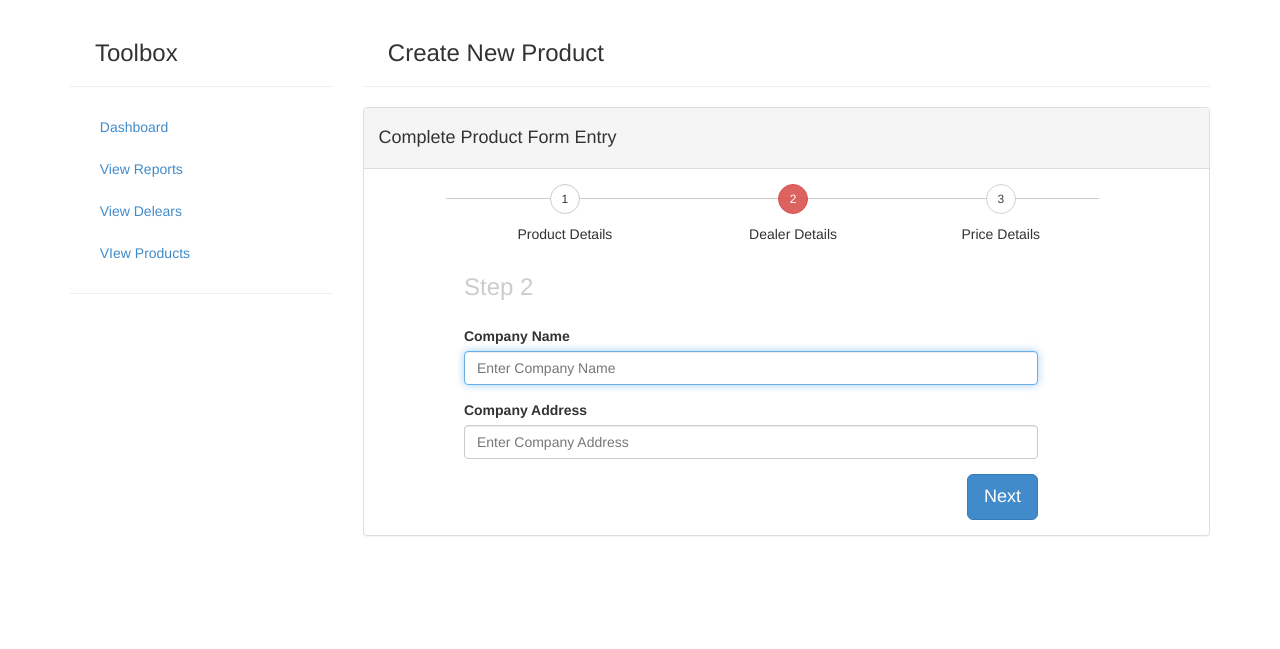
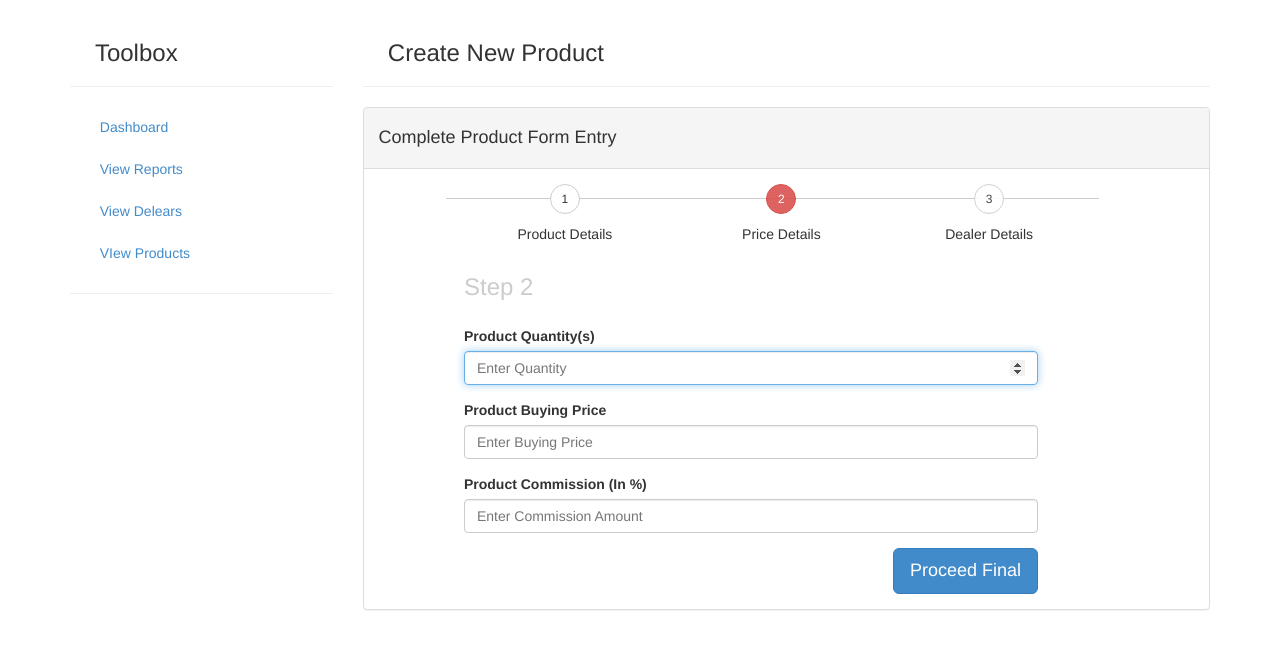
Before and after one commit to sagar767/inventory, a PHP site: page /sites/new-product in a window 1280 px wide, after a click that opens the changed part. Shown: the part 51-700 px from the top of the page. Run offline with PHP 8.4, Linux system fonts and the light colour scheme; the visitor is signed in with stand-in values (Sample User, id 1); data that the repository does not hold is empty; a stand-in replaces the project's code that opens the database connection; some web fonts are replaced.

Commit message:
Product page finalize

```diff
--- a/sites/ajax/ajaxDealerRegistration.php
+++ b/sites/ajax/ajaxDealerRegistration.php
@@ -1,6 +1,6 @@
 <?php
 include ("../../configure/connection.php");
-session_start();
+//session_start();
 if (isset($_POST['companyName']) && isset($_POST['dealerName']) && isset($_POST['dealerPhone']) && isset($_POST['dealerEmail'])) {
 	$companyName = mysqli_real_escape_string($db, $_POST['companyName']);
 	$dealerName = mysqli_real_escape_string($db, $_POST['dealerName']);
--- /dev/null
+++ b/sites/db-fetch/query.php
@@ -0,0 +1,5 @@
+<?php
+include ("../configure/connection.php");
+//FOr Dealer Information fetch in Product Registration
+$queryDealerName = mysqli_query($db,"SELECT name FROM dealer ORDER BY id DESC");
+?>
--- a/sites/new-product.php
+++ b/sites/new-product.php
@@ -1,6 +1,7 @@
 <?php $title = "Product Registration";
 require_once ("layout/header.php");
 require_once ("layout/primary-nav.php");
+include "db-fetch/query.php"
 ?>
 
 <div class="container">
@@ -37,13 +38,13 @@ require_once ("layout/primary-nav.php");
 									<div class="stepwizard-step">
 										<a href="#step-2" type="button" class="btn btn-default btn-circle" disabled="disabled">2</a>
 										<p>
-											Dealer Details
+											Price Details
 										</p>
 									</div>
 									<div class="stepwizard-step">
 										<a href="#step-3" type="button" class="btn btn-default btn-circle" disabled="disabled">3</a>
 										<p>
-											Price Details
+											Dealer Details
 										</p>
 									</div>
 								</div>
@@ -81,7 +82,7 @@ require_once ("layout/primary-nav.php");
 												</div>
 											</div>
 											<button class="btn btn-primary nextBtn btn-lg pull-right" type="button" >
-												Next
+												Proceed Next
 											</button>
 										</div>
 									</div>
@@ -91,15 +92,19 @@ require_once ("layout/primary-nav.php");
 										<div class="col-md-12">
 											<h3> Step 2</h3>
 											<div class="form-group">
-												<label class="control-label">Company Name</label>
-												<input maxlength="200" type="text" required="required" class="form-control" placeholder="Enter Company Name" />
+												<label class="control-label">Product Quantity(s)</label>
+												<input maxlength="200" type="number" required="required" class="form-control" placeholder="Enter Quantity" />
 											</div>
 											<div class="form-group">
-												<label class="control-label">Company Address</label>
-												<input maxlength="200" type="text" required="required" class="form-control" placeholder="Enter Company Address"  />
+												<label class="control-label">Product Buying Price</label>
+												<input maxlength="200" type="number" required="required" class="form-control" placeholder="Enter Buying Price" />
+											</div>
+											<div class="form-group">
+												<label class="control-label">Product Commission (In %)</label>
+												<input maxlength="200" type="number" required="required" class="form-control" placeholder="Enter Commission Amount"  />
 											</div>
 											<button class="btn btn-primary nextBtn btn-lg pull-right" type="button" >
-												Next
+												Proceed Final
 											</button>
 										</div>
 									</div>
@@ -109,15 +114,17 @@ require_once ("layout/primary-nav.php");
 										<div class="col-md-12">
 											<h3> Step 3</h3>
 											<div class="form-group">
-												<label class="control-label">Company Name</label>
-												<input maxlength="200" type="text" required="required" class="form-control" placeholder="Enter Company Name" />
+												<label class="control-label">Select Dealer</label>
+												<select class="form-control" name="DealerName" id="dealerName">
+													<?php
+													while ($row = mysqli_fetch_array($queryDealerName, MYSQLI_ASSOC)) {
+														echo "<option value='" . $row['name'] . "'>".$row['name']."</option>";
+													}
+													?>
+												</select>
 											</div>
-											<div class="form-group">
-												<label class="control-label">Company Address</label>
-												<input maxlength="200" type="text" required="required" class="form-control" placeholder="Enter Company Address"  />
-											</div>
-											<button class="btn btn-success btn-lg pull-right" type="submit">
-												Submit
+											<button class="btn btn-success btn-lg pull-right" id="ProductRegistry" type="submit">
+												Complete Registration
 											</button>
 										</div>
 									</div>
```
Also changed, not shown: js/site.js (+31 -0 lines).
